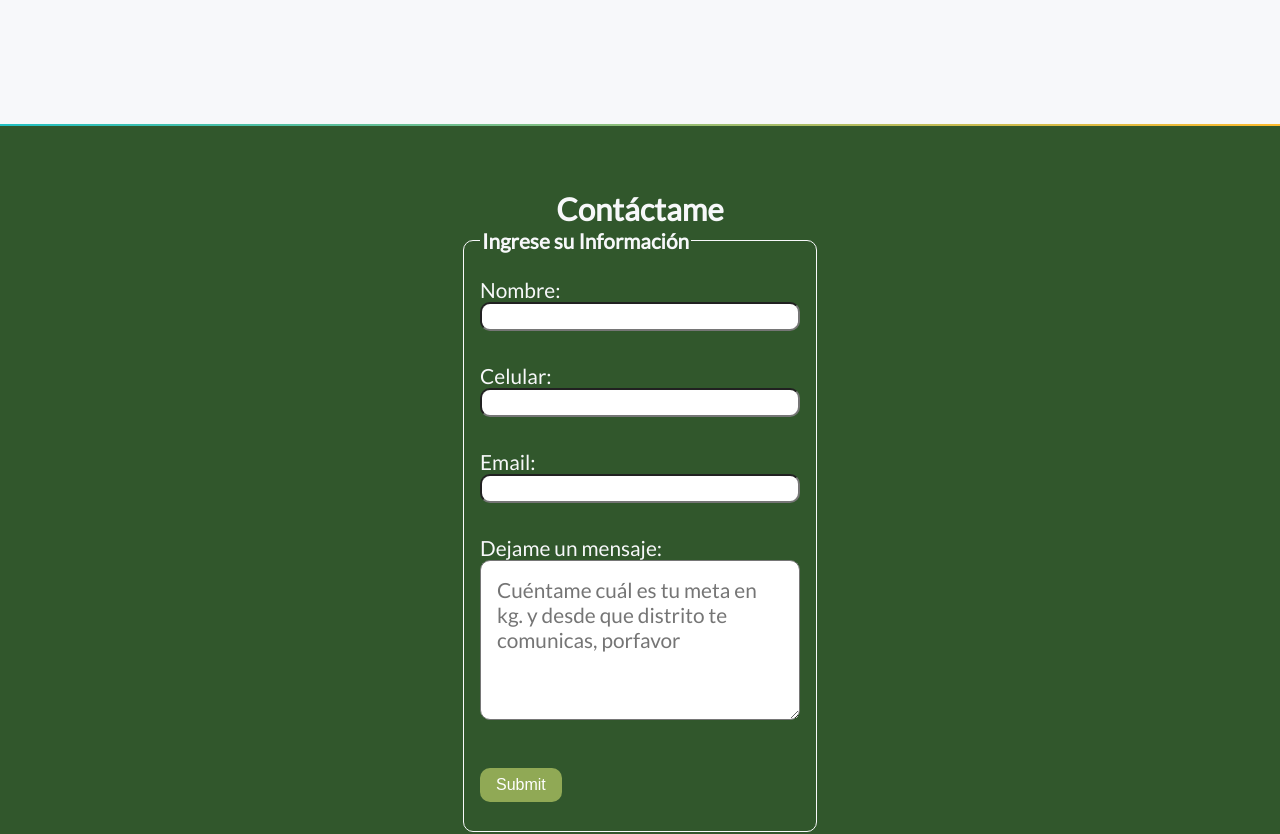
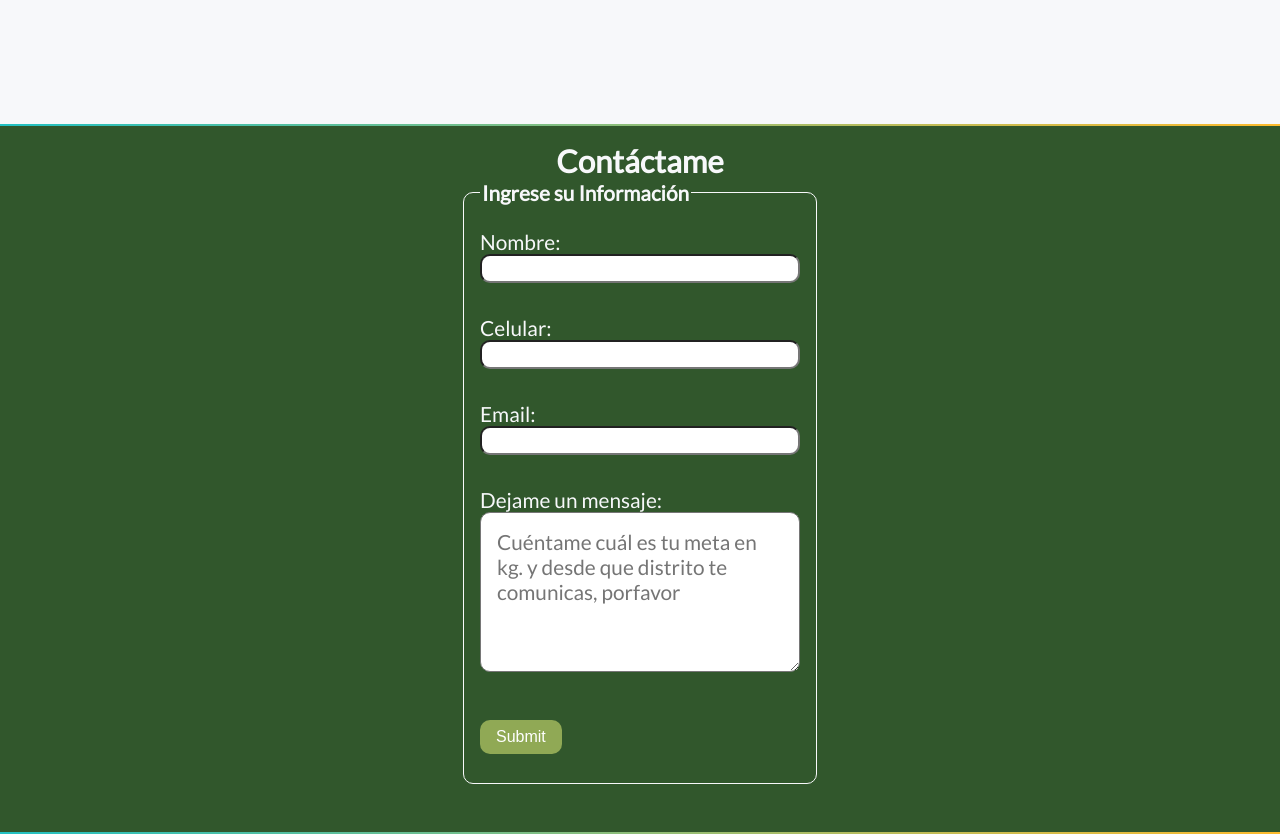
Before and after one commit to leurjim/josevallenas, a plain HTML site: page index.html in a window 1280 px wide. Shown: the part 2980-3814 px from the top of the page. Drawn offline with Linux system fonts and the light colour scheme.

Commit message:
arreglo de contacto

```diff
--- a/css/styles.css
+++ b/css/styles.css
@@ -104,7 +104,7 @@ img {
 .wrapper {
 	width: 80%;
 	margin: 0 auto;
-	padding: 4rem 1rem;
+	padding: 1rem;
 	background-color: var(--hunter);
 	display: flex;
 	flex-flow: column nowrap;
```
